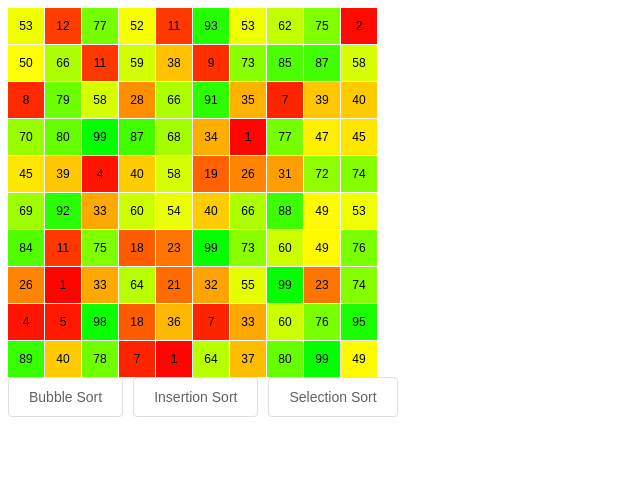
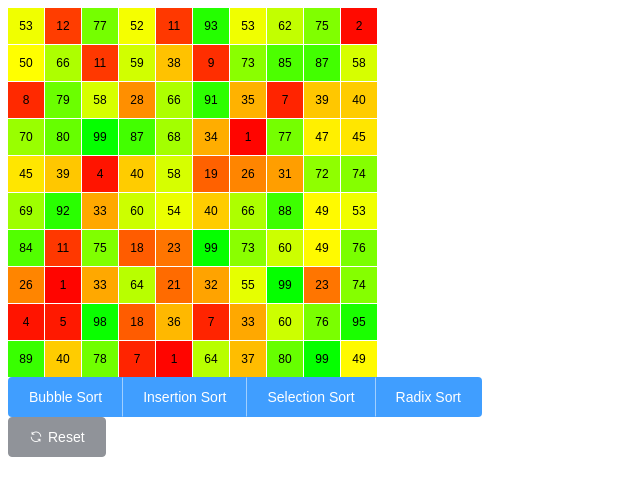
Before and after one commit to ChristopherLlewellyn/sorting-algorithm-visualiser, a Vue app in the folder sorting-algorithm-visualiser/: page / in a window 1280 px wide. Shown: the top 496 px of the page, without its empty margins (0-640 px from the left). Built offline with nearby package versions, Linux system fonts and the light colour scheme.

Commit message:
Added radix sort, added reset, styled buttons

```diff
--- a/sorting-algorithm-visualiser/src/views/Main.vue
+++ b/sorting-algorithm-visualiser/src/views/Main.vue
@@ -1,9 +1,15 @@
 <template>
   <div>
     <sorting-grid :numbers2dArray="gridValues"/>
-    <el-button @click="bubbleSort()">Bubble Sort</el-button>
-    <el-button @click="insertionSort()">Insertion Sort</el-button>
-    <el-button @click="selectionSort()">Selection Sort</el-button>
+    <el-button-group>
+      <el-button type="primary" @click="bubbleSort()">Bubble Sort</el-button>
+      <el-button type="primary" @click="insertionSort()">Insertion Sort</el-button>
+      <el-button type="primary" @click="selectionSort()">Selection Sort</el-button>
+      <el-button type="primary" @click="radixSort()">Radix Sort</el-button>
+    </el-button-group>
+    <el-row>
+      <el-button type="info" icon="el-icon-refresh" @click="newDataset()">Reset</el-button>
+    </el-row>
   </div>
 </template>
 
@@ -21,7 +27,7 @@ export default {
   }),
 
   created() {
-    this.dataset = this.randomArray(100, 0, 100);
+    this.newDataset();
     this.gridValues = this.convert1dArrayTo2dArray(this.dataset, 10);
   },
 
@@ -33,6 +39,11 @@ export default {
 
   methods: {
     //* Data preparation methods
+    // Generate new dataset
+    newDataset() {
+      this.dataset = this.randomArray(100, 0, 100);
+    },
+
     // Create array of random numbers between min and max
     randomArray(length, min, max) {
       return Array.from({length: length}, () => Math.floor(Math.random() * (max - min) + min));
@@ -93,13 +104,51 @@ export default {
         for(var j = i+1; j < this.dataset.length; j++){
           if(this.dataset[j] < this.dataset[min]){
           min = j;
-          await this.update(50);
           }
         }
         var temp = this.dataset[i];
         this.dataset[i] = this.dataset[min];
         this.dataset[min] = temp;
+        await this.update(200);
       }
+    },
+
+    // Radix Sort
+    async radixSort() {
+      let maxLength = this.largestNum(this.dataset);
+
+      for (let i = 0; i < maxLength; i++) {
+        let buckets = Array.from({ length: 10 }, () => []);
+
+        for (let j = 0; j < this.dataset.length; j++) {
+          let num = this.getNum(this.dataset[j], i);
+          if (num !== undefined) {
+            buckets[num].push(this.dataset[j]);
+          }
+        }
+        await this.update(2000);
+        this.dataset = buckets.flat();
+      }
+    },
+
+    largestNum(arr) {
+      let largest = "0";
+
+      arr.forEach(num => {
+        const strNum = String(num);
+        if (strNum.length > largest.length) largest = strNum;
+      });
+
+      return largest.length;
+    },
+
+    getNum(num, index) {
+      const strNum = String(num);
+      let end = strNum.length - 1;
+      const foundNum = strNum[end - index];
+
+      if (foundNum === undefined) return 0;
+      else return foundNum;
     },
 
     //* Misc
```
